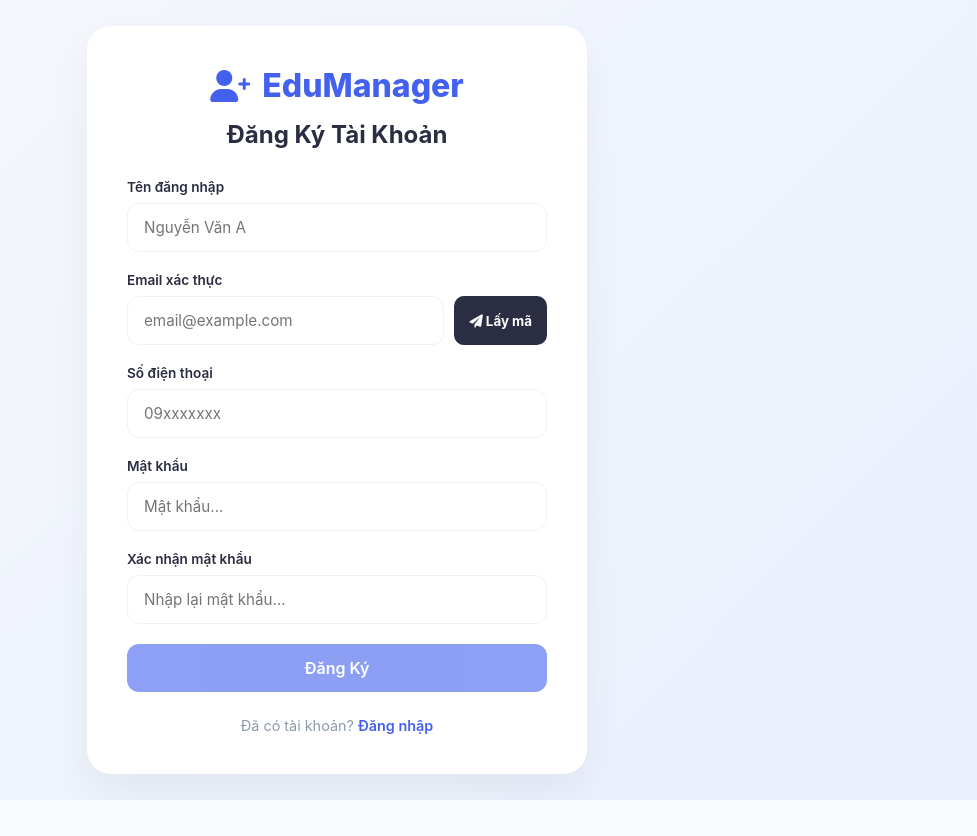
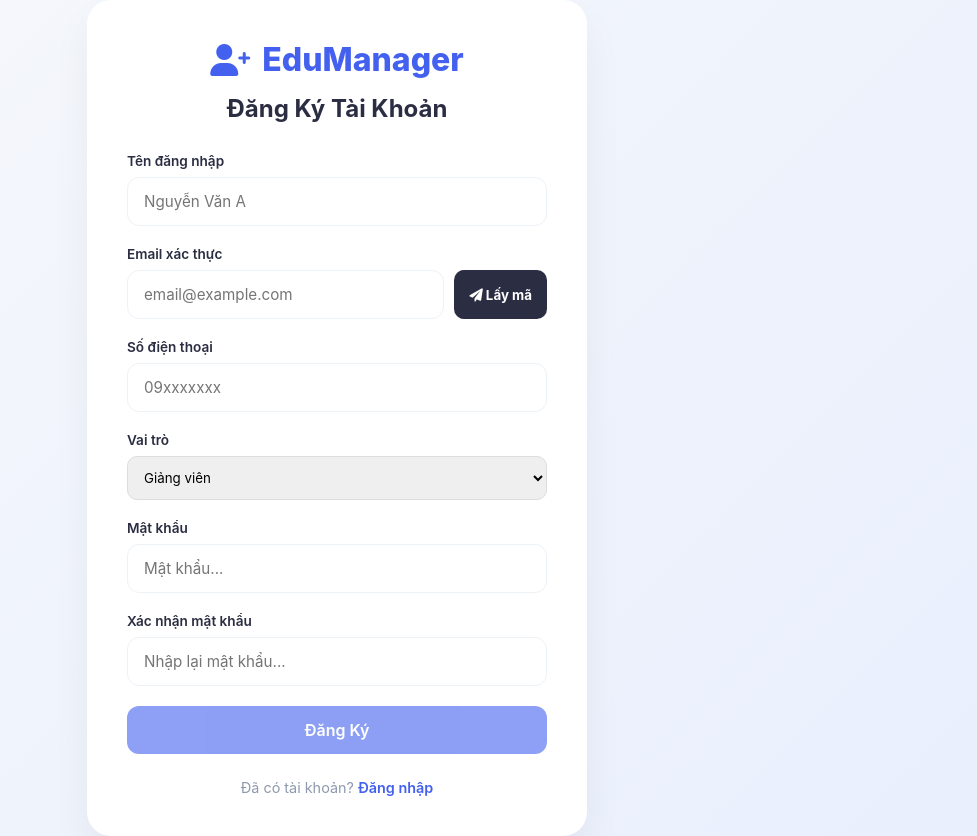
Before and after one commit to phamhoangbach1110/cnpm, a FastAPI app: page /register in a window 1280 px wide. Shown: the whole page, without its empty margins (303-1280 px from the left). Before the commit the page ends 800 px from the top, so only its background shows below. Run offline with FastAPI, Linux system fonts and the light colour scheme; some libraries are stand-ins or nearby versions.

Commit message:
Initial commit

```diff
--- a/templates/register.html
+++ b/templates/register.html
@@ -59,6 +59,14 @@
             <div class="form-group">
                 <label>Số điện thoại</label>
                 <input type="text" id="reg-phone" placeholder="09xxxxxxx">
+            </div>
+
+            <div class="form-group">
+                <label>Vai trò</label>
+                <select id="reg-role" style="width:100%; padding:12px; border-radius:10px; border:1px solid #ddd;">
+                    <option value="student">Sinh viên</option>
+                    <option value="teacher" selected>Giảng viên</option>
+                </select>
             </div>
 
             <div class="form-group">
@@ -139,6 +147,7 @@
             const u = document.getElementById('reg-user').value;
             const e = document.getElementById('reg-email').value;
             const ph = document.getElementById('reg-phone').value;
+            const r = document.getElementById('reg-role').value;
             const p = document.getElementById('reg-pass').value;
             const c = document.getElementById('reg-confirm').value;
 
@@ -164,7 +173,7 @@
                 const res = await fetch('/api/register/confirm', {
                     method: 'POST', headers: {'Content-Type': 'application/json'},
                     body: JSON.stringify({
-                        username: u, email: e, phone: ph, password: p, role: 'teacher'
+                        username: u, email: e, phone: ph, password: p, role: r
                     })
                 });
                 const data = await res.json();
```
Also changed, not shown: app.py (+6 -3 lines), database.db.
